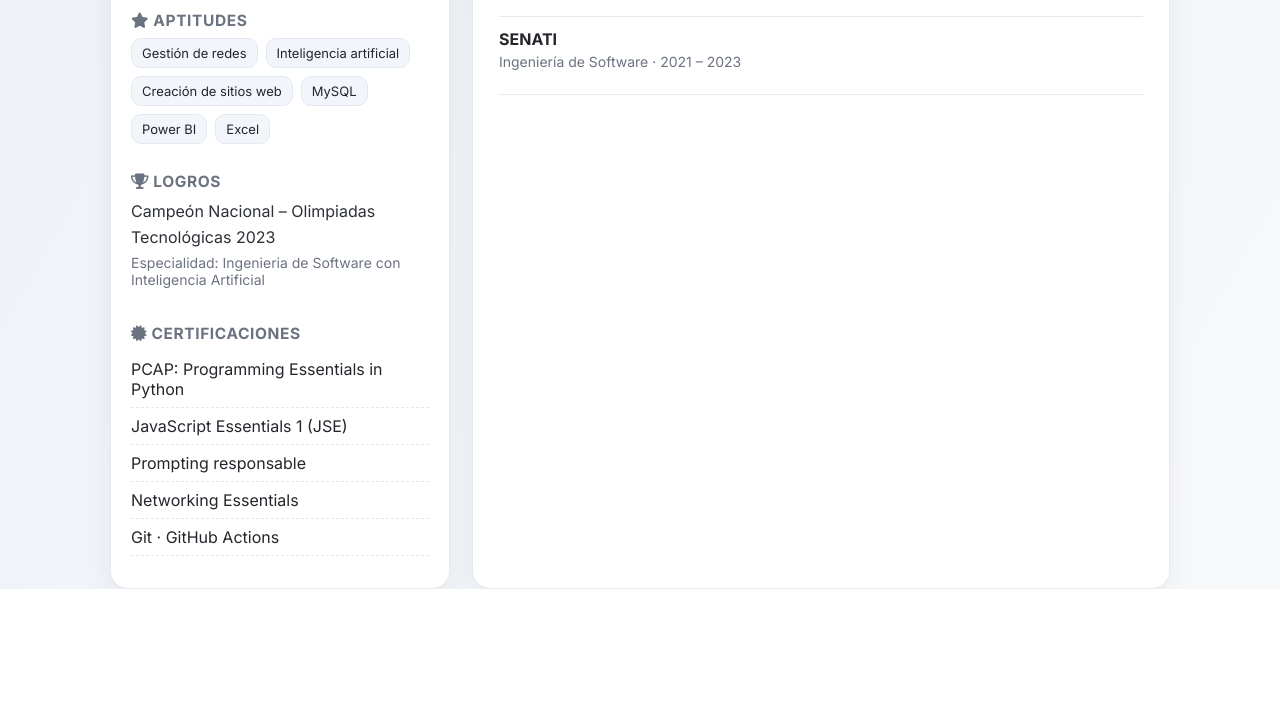
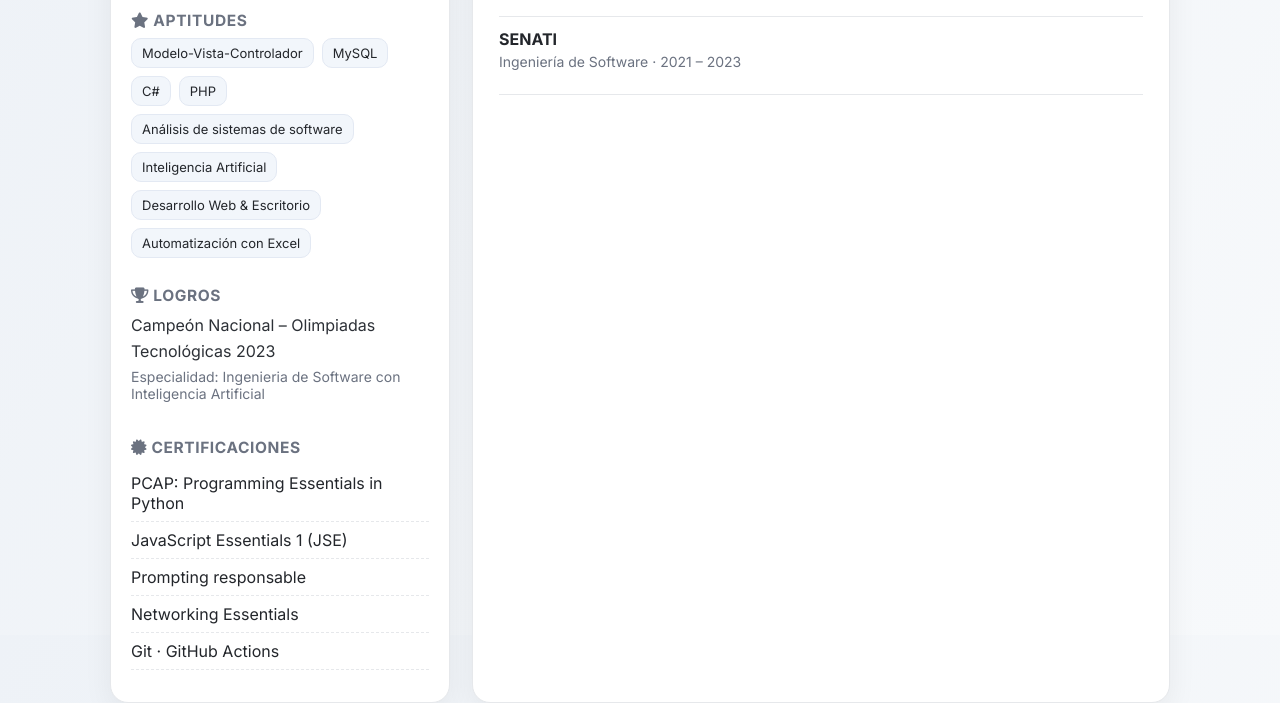
Before and after one commit to devgianco/devgianco.github.io, a plain HTML site: page index.html in a window 1280 px wide. Shown: the part 965-1668 px from the top of the page. Before the commit the page ends 1554 px from the top, so only its background shows below. Drawn offline with Linux system fonts and the light colour scheme.

Commit message:
Actualización v4

```diff
--- a/index.html
+++ b/index.html
@@ -37,12 +37,14 @@
       <section class="section">
         <h2><i class="fa-solid fa-star"></i> Aptitudes</h2>
         <div class="tags">
-          <span>Gestión de redes</span>
-          <span>Inteligencia artificial</span>
-          <span>Creación de sitios web</span>
+          <span>Modelo-Vista-Controlador</span>
           <span>MySQL</span>
-          <span>Power BI</span>
-          <span>Excel</span>
+          <span>C#</span>
+          <span>PHP</span>
+          <span>Análisis de sistemas de software</span>
+          <span>Inteligencia Artificial</span>
+          <span>Desarrollo Web & Escritorio</span>
+          <span>Automatización con Excel</span>
         </div>
       </section>
 
```
